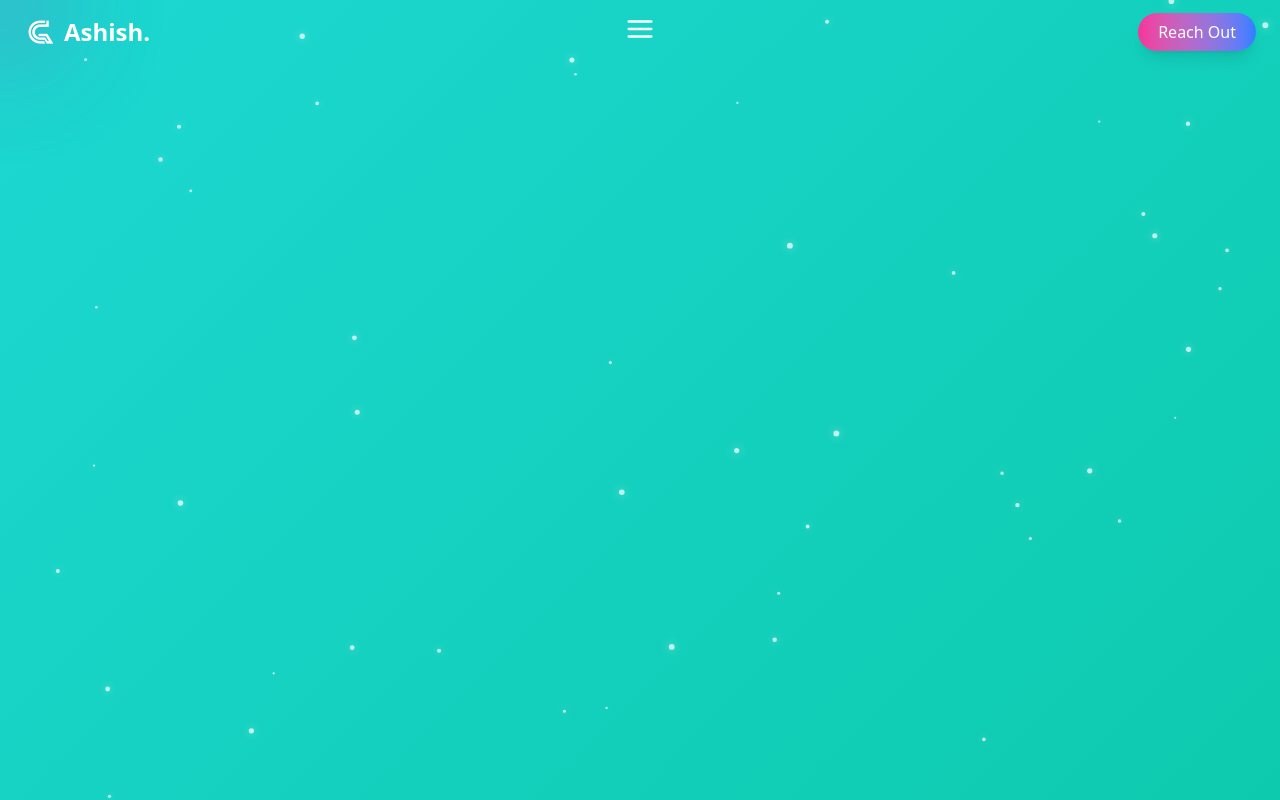
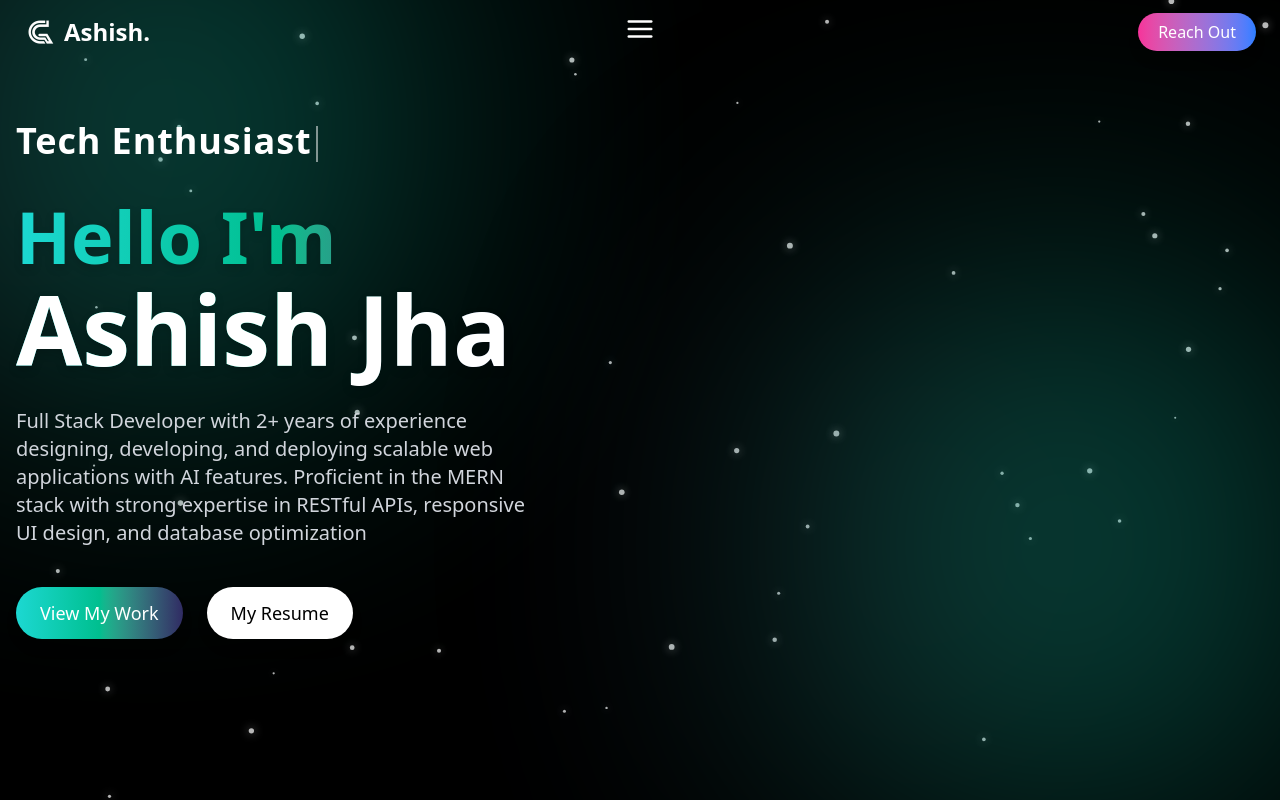
Before and after one commit to ashishjhahack/My-personal-portfolio, a React (Vite) app: page / in a window 1280 px wide. Shown: the top 800 px of the page. Built offline with nearby package versions, Linux system fonts and the light colour scheme.

Commit message:
developing home page

```diff
--- a/src/App.jsx
+++ b/src/App.jsx
@@ -15,7 +15,7 @@
   return (
     <div className='relative gradient text-white'>
       <CustomCursor />
-      <ParticlesBackground />
+      {/* <ParticlesBackground /> */}
       <Navbar />
       <Home />
       <About />
--- a/src/sections/Home.jsx
+++ b/src/sections/Home.jsx
@@ -1,10 +1,122 @@
-import React from 'react'
+import React, {useEffect, useState, useMemo } from 'react'
+import ParticlesBackground from '../components/ParticlesBackground'
+import { motion } from 'framer-motion'
+import { FaXTwitter, FaLinkedin, FaGithub, FaInstagram } from 'react-icons/fa6'
+
+
+const socials = [
+  { Icon: FaXTwitter, link: 'https://twitter.com/yourprofile' },
+  { Icon: FaLinkedin, link: 'https://linkedin.com/in/ashish-jha-41227234b' },
+  { Icon: FaGithub, link: 'https://github.com/ashishjhahack' },
+  { Icon: FaInstagram, link: 'https://instagram.com/ashish.j5_04' }
+]
 
 const Home = () => {
+
+  // useMemo hook to memoize the roles array
+  const roles = useMemo(() => ["Full Stack Developer", "Web Developer", "Tech Enthusiast"], [])
+  const [index, setIndex] = useState(0)
+  const [subIndex, setSubIndex] = useState(0)
+  const [deleting, setDeleting] = useState(false);
+
+  useEffect(() => {
+     const current = roles[index];     // Set the current role based on index
+     const timeout = setTimeout(() => {
+      if(!deleting && subIndex < current.length){        // if the word is not full completed means less than a complete current word
+        setSubIndex(v => v + 1);     // then add next character to the current word
+      }
+      else if(!deleting && subIndex === current.length){   // if the word is fully completed
+        setTimeout(() => setDeleting(true), 1200);   // wait for some second and then start deleting
+      }
+      else if(deleting && subIndex > 0){    // if we are in deleting mode and still some character is left
+        setSubIndex(v => v - 1);    // delete character one by one
+      }
+      else if(deleting && subIndex === 0){   // if all character are deleted
+        setDeleting(false);
+        setIndex((prev) => (prev + 1) % roles.length);   // move to next word in the roles array
+      }
+     }, deleting ? 40 : 60);   // speed of deleting and adding character
+
+     return () => clearTimeout(timeout);   // cleanup timeout on unmount or before next effect run
+  }, [subIndex, index, deleting, roles]);
+
   return (
-    <div className='w-full h-screen'>
+    <section id='home' className='w-full h-screen relative bg-black overflow-hidden'>
+      <ParticlesBackground />
 
-    </div>
+      {/* background animation  */}
+      <div className='absolute inset-0'>
+        {/*2 background effects*/}
+        <div
+         className='absolute -top-32 -left-32
+         w-[70vw] sm:w-[z-500vw] md:w-[40vw]
+         h-[70vw] sm:h-[50vw] md:h-[40vw]
+         max-w-500px max-h-500px
+         rounded-full
+         bg-gradient-to-r from-[#302b63] via-[#00bf8f] to-[#1cd8d2]
+         opacity-30 sm:opacity-20 md:opacity-10 blur-[100px]
+         sm:blur-[130px] md:blur-[150px]
+         animate-pulse'></div>
+        <div className='absolute bottom-0 right-0
+         w-[70vw] sm:w-[z-500vw] md:w-[40vw]
+         h-[70vw] sm:h-[50vw] md:h-[40vw]
+         max-w-500px max-h-500px
+         rounded-full
+         bg-gradient-to-r from-[#302b63] via-[#00bf8f] to-[#1cd8d2]
+         opacity-30 sm:opacity-20 md:opacity-10 blur-[100px]
+         sm:blur-[130px] md:blur-[150px]
+         animate-pulse delay-500'></div>
+      </div>
+
+      <div className='relative z-10 h-full w-full max-w-7xl mx-auto px-4 grid grid-cols-1 lg:grid-cols-2'>      {/*for large screen it have 2 columns left or right*/ }
+        {/*left side */}
+        <div className='flex flex-col justify-center h-full text-center lg:text-left relative'>
+          <div className='w-full lg:pr-24 mx-auto max-w-[48rem]'>
+            {/* Type writter effect */}
+            <motion.div
+            className='mb-3 text-xl sm:text-2xl md:text-3xl lg:text-4xl font-semibold text-white tracking-wide min-h-[1.6em]'
+            initial={{ opacity: 0, y: 12 }}
+            animate={{ opacity: 1, y: 0 }}
+            transition={{ duration: 0.6 }}
+            >
+              <span>{roles[index].substring(0, subIndex)}</span>
+              <span className='inline-block w-[2px] ml-1 bg-white animate-pulse align-middle' style={{height: "1em"}}></span>      {/* line */}
+            </motion.div>
+            <motion.h1
+            className='text-4xl sm:text-5xl md:text-6xl lg:text-7xl font-bold text-transparent bg-clip-text
+            bg-gradient-to-r from-[#1cd8d2] via-[#00bf8f] to-[#302b63] drop-shadow-lg leading-tight'
+            initial={{ opacity: 0, y: 40 }}
+            animate={{ opacity: 1, y: 0 }}
+            transition={{ duration: 1}}>
+              Hello I'm<br />
+              <span className='text-white font-bold text-5xl sm:text-6xl md:text-7xl lg:text-8xl lg:whitespace-nowrap'>Ashish Jha</span>
+            </motion.h1>
+            <motion.p className='mt-6 text-base sm:text-lg md:text-xl text-gray-300 max-w-2xl mx-auto lg:mx-0'
+            initial={{ opacity: 0, y: 20 }}
+            animate={{ opacity: 1, y: 0 }}
+            transition={{ duration: 0.8 , delay: 0.4}}>
+              Full Stack Developer with 2+ years of experience designing, developing, and deploying scalable web applications with AI features. Proficient in the MERN stack with strong expertise in RESTful APIs, responsive UI design, and database optimization
+            </motion.p>
+
+            <motion.div className='mt-10 flex flex-wrap items-center justify-center lg:justify-start gap-6 text-lg sm:text-xl font-medium'
+            initial={{ opacity: 0}}
+            animate={{ opacity: 1}}
+            transition={{ duration: 0.8 , delay: 0.8}}>
+              <a href="#projects"
+              className='px-6 py-3 rounded-full font-medium text-lg text-white bg-gradient-to-r from-[#1cd8d2] via-[#00bf8f] to-[#302b63] shadow-lg hover:scale-105 transition-all'>View My Work</a>
+              <a href="/Ashish-Resume.pdf"
+              download
+              className='px-6 py-3 rounded-full text-lg font-medium text-black bg-white hover:bg-gray-200 shadow-lg hover:scale-105 transition-all'>My Resume</a>
+            </motion.div>
+
+            <div className='mt-10 flex gap-5 text-2xl md:text-3xl justify-center lg:justify-start'>
+
+            </div>
+          </div>
+        </div>
+
+      </div>
+    </section>
   )
 }
 
```
Also changed, not shown: 1 other file (tests, documents, lock files or other folders).
